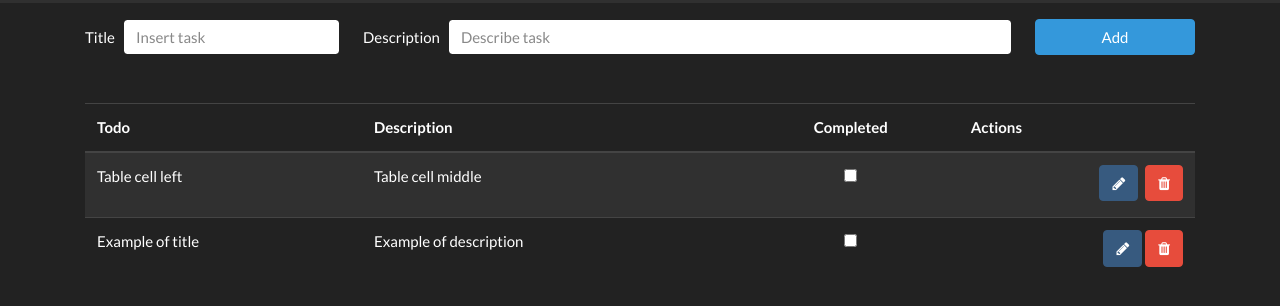
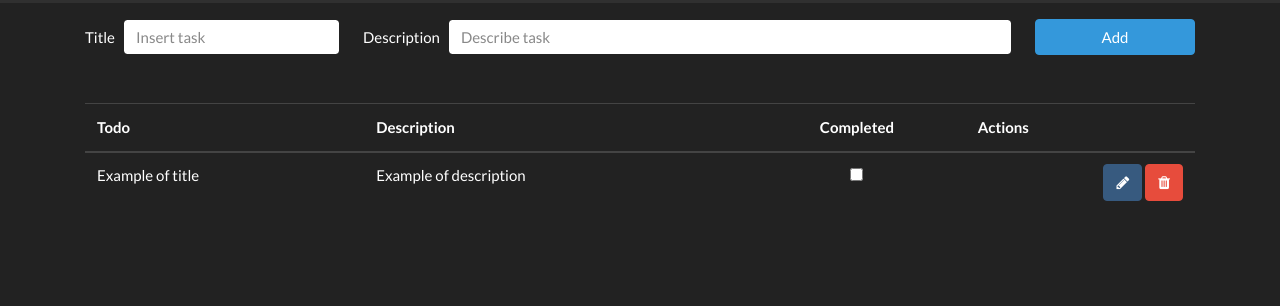
Before and after one commit to erickrex/vanilla-CRUD, a plain HTML site: page index.html in a window 1280 px wide. Shown: the part 68-374 px from the top of the page. Drawn offline with nearby package versions, Linux system fonts and the light colour scheme.

Commit message:
restoring the general index.js for comparison

```diff
--- a/index.html
+++ b/index.html
@@ -99,21 +99,7 @@
               </tr>
             </thead>
             <tbody>
-              <tr>
-                <td>Table cell left</td>
-                <td>Table cell middle</td>
-                <td class="text-center">
-                  <input type="checkbox" />
-                </td>
-                <td class="text-right">
-                  <button class="btn btn-primary mb-1">
-                    <i class="fa fa-pencil"></i>
-                  </button>
-                  <button class="btn btn-danger mb-1 ml-1">
-                    <i class="fa fa-trash"></i>
-                  </button>
-                </td>
-              </tr>
+              <tr></tr>
             </tbody>
           </table>
         </div>
--- a/js/view.js
+++ b/js/view.js
@@ -16,9 +16,7 @@ export default class View {
 
   render() {
     const todos = this.model.getTodos();
-    for (const todo of todos) {
-      this.createRow(todo);
-    }
+    todos.forEach((todo) => this.createRow(todo));
   }
 
   addTodo(title, description) {
```
Also changed, not shown: index.js (+23 -1 lines), js/components/alert.js (added).
